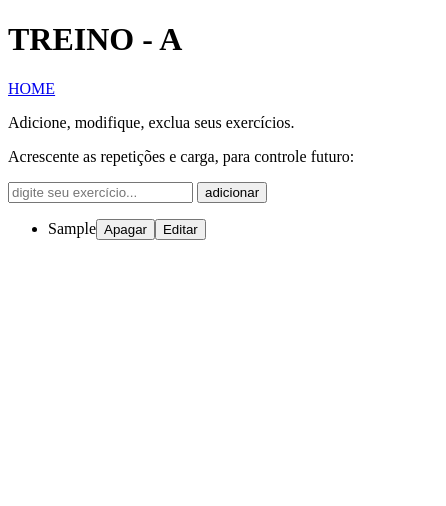
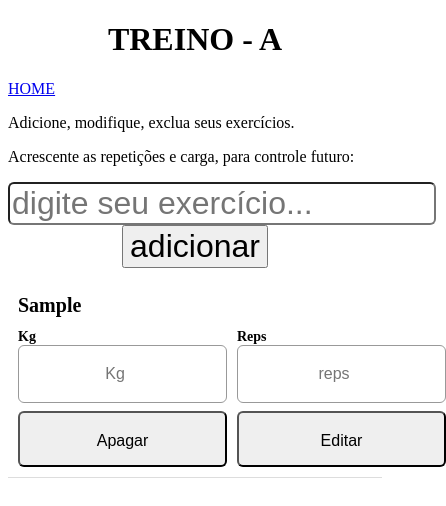
Before and after one commit to AugustinhoBaumgarten/Desafio_JS_HTML_CSS, a plain HTML site: page FICHA_ACADEMIA/treinoA.html in a window 390 px wide. Both pictures are taken after typing "Sample" into the empty fields and a click on the button "adicionar". Shown: the whole page, 446 px wide, since content can reach past the window. Drawn offline with Linux system fonts and the light colour scheme.

Commit message:
estruturando para mobile first
acrescimo dos input KG e REPS

```diff
--- a/FICHA_ACADEMIA/design.css
+++ b/FICHA_ACADEMIA/design.css
@@ -1 +1,96 @@
 @charset "UTF-8";
+
+h1{
+    text-align: center;
+}
+
+a{
+    font-style: none;
+}
+
+#inicio{
+    text-align: center;
+}
+
+#texto{
+    font-size: 2em;
+    border-radius: 6px;
+    box-sizing: border-box;
+}
+
+#adicionar{
+    font-size: 2em;
+}
+
+#exercicios{
+    padding-left: 0;
+    list-style-position: inside;
+    list-style: none;
+}
+
+#exercicios li{
+    display: grid;
+    grid-template-columns: 1fr;
+    gap: 8px;
+    padding: 10px;
+    border-bottom: 1px solid #ddd;}
+
+.nome-ex{
+    font-weight: bold;
+    font-size: 20px;
+    margin-bottom: 4px;
+}
+
+.area-dados{
+    display: flex;
+    gap: 10px;
+}
+
+.area-dados input{
+
+    flex: 1;
+    height: 56px;
+    text-align: center;
+    font-size: 16px;
+    padding: 0;
+    margin: 0;
+
+    line-height: 56px;
+    box-sizing: border-box;
+
+    border: 1px solid #999;
+    border-radius: 6px;
+
+    appearance: none;
+    webkit-radius:6px;
+}
+
+
+.areaBotoes{
+    display: flex;
+    gap: 10px;
+}
+
+.areaBotoes button{
+    flex: 1;
+    height: 56px;
+    font-size: 16px;
+
+    padding: 0;
+    margin: 0;
+
+    box-sizing: border-box;
+    line-height: 56px;
+
+    border-radius: 6px;
+
+}
+
+
+.campo{
+    flex: 1;
+    display: flex;
+    flex-direction: column;
+    font-size: 14px;
+    font-weight: bold;
+}
--- a/FICHA_ACADEMIA/intercao.js
+++ b/FICHA_ACADEMIA/intercao.js
@@ -6,6 +6,13 @@ let listaEx = [];
 let indiceEdicao = null;
 
 const dadosSalvos = localStorage.getItem("exercicios");
+
+//enter aciona o adicionar
+texto.addEventListener("keydown", (event) => {
+    if(event.key === "Enter"){
+        adicionar.click();
+    }
+});
 
 if(dadosSalvos){
     listaEx = JSON.parse(dadosSalvos);
@@ -25,7 +32,9 @@ adicionar.onclick = () =>{
     }else{
         listaEx.push({
             texto: valorTexto,
-            feita: false
+            feita: false,
+            carga:"",
+            reps:""
         });
     }
 
@@ -38,24 +47,78 @@ function render(){
 
     listaEx.forEach((item, index) =>{
         const li = document.createElement("li");
-        li.innerText = item.texto;
+
+        //organizando li
+        const nomeEx = document.createElement("span");
+        nomeEx.innerText = item.texto;
+        nomeEx.className = "nome-ex"
+
+        li.appendChild(nomeEx);
+
+        //input para a carga do treino
+        const inputCarga = document.createElement("input");
+        inputCarga.type = "number";
+        inputCarga.placeholder = "Kg";
+        inputCarga.value = item.carga;
+
+        //input para o número de séries
+        const inputReps = document.createElement("input");
+        inputReps.type = "number";
+        inputReps.placeholder = "reps";
+        inputReps.value = item.reps;
+
+        //area de dados
+        const areaDados = document.createElement("div");
+        areaDados.className = "area-dados";
+
+        const campoKg = document.createElement("div");
+        campoKg.className = "campo";
+        campoKg.innerHTML = "<span>Kg</span>";
+        campoKg.appendChild(inputCarga)
+
+        const campoReps = document.createElement("div");
+        campoReps.className = "campo";
+        campoReps.innerHTML =" <span>Reps</span>"
+        campoReps.appendChild(inputReps)
+
+        areaDados.appendChild(campoKg);
+        areaDados.appendChild(campoReps);
+
+        li.appendChild(areaDados);
+
+        inputCarga.addEventListener("input", () =>{
+            listaEx[index].carga = inputCarga.value;
+            salvar();
+        });
+
+        inputReps.addEventListener("input", () =>
+        {
+            listaEx[index].reps = inputReps.value;
+            salvar();
+        })
+
         exercicios.appendChild(li);
+
+        //div para botoes
+        const areaBotoes = document.createElement("div");
+        areaBotoes.className = "areaBotoes";
 
         if(indiceEdicao === null){ //confere
         const  btnApagar = document.createElement("button");
         btnApagar.innerText = "Apagar";
 
-        li.appendChild(btnApagar);
+        areaBotoes.appendChild(btnApagar);
 
         btnApagar.onclick = () =>{
             listaEx.splice(index, 1);
-            render()
+            salvar();
+            render();
         }
     }
 
         const btnEditar = document.createElement('button');
         btnEditar.innerText = "Editar";
-        li.appendChild(btnEditar);
+        areaBotoes.appendChild(btnEditar);
 
         btnEditar.onclick = () =>{
             texto.value = item.texto;
@@ -64,6 +127,7 @@ function render(){
             render();
         }
 
+        li.appendChild(areaBotoes);
 
     });
 
@@ -77,7 +141,6 @@ function salvar(){
 
 //design
 //feito / nao feito (ja vem como false)
-// adicionar com enter
 // adicionar ao lado a carga utilizada e numero de repetições para cada exercicio, podendo editar botao edit
 //riscar feitas e nao feitas
 //foco em mobile
--- a/FICHA_ACADEMIA/treinoA.html
+++ b/FICHA_ACADEMIA/treinoA.html
@@ -15,7 +15,7 @@
         <p>Adicione, modifique, exclua seus exercícios.</p>
         <p>Acrescente as repetições e carga, para controle futuro:</p>
             <section>
-                <div>
+                <div id="inicio">
                     <input type="text" id="texto" placeholder="digite seu exercício...">
                     <button type="button" id="adicionar">adicionar</button>
                 </div>
```
